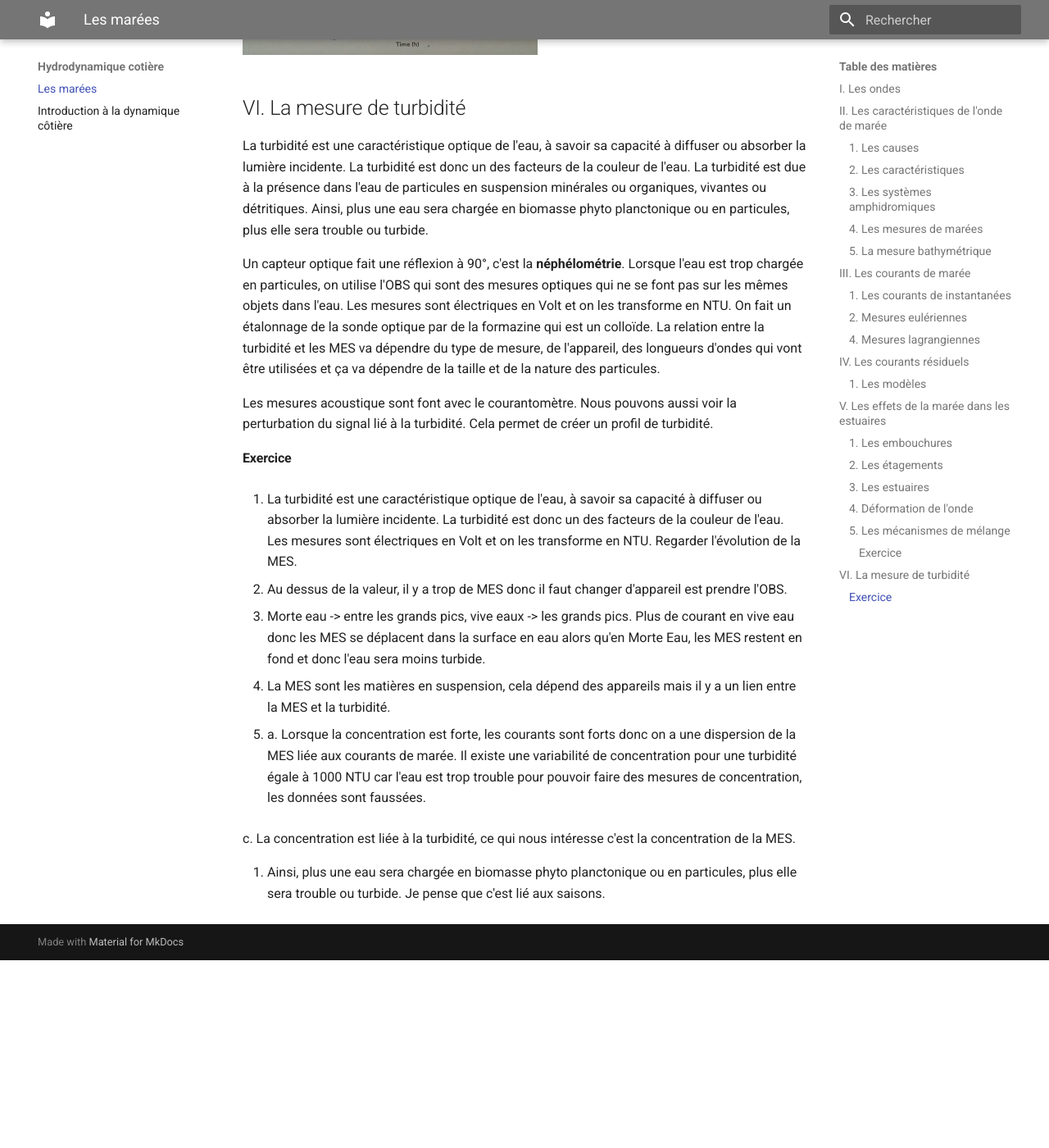
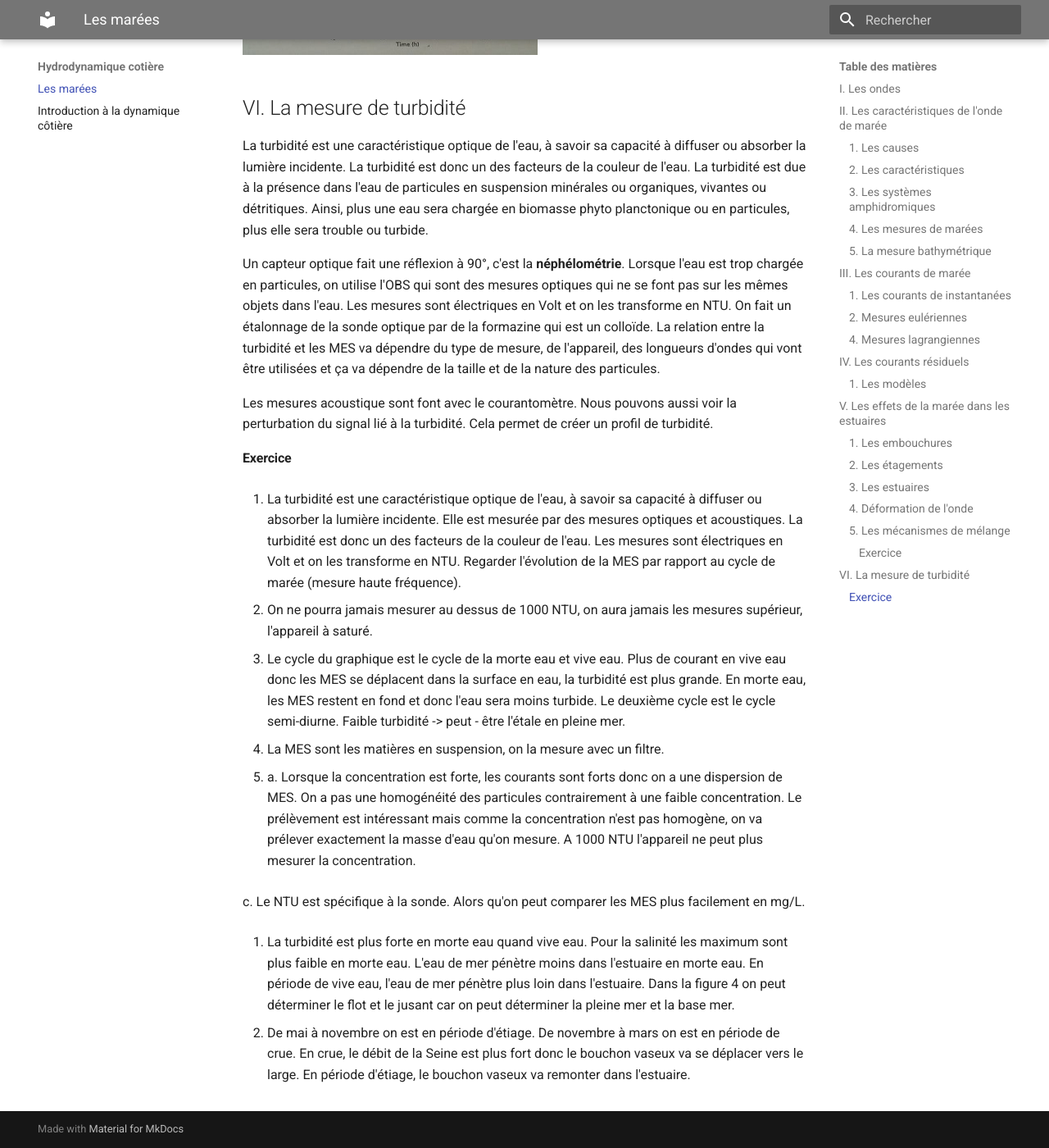
Before and after one commit to Lizeem/L3STcours, an MkDocs documentation site: the page built from Docs/Hydrodynamique cotière/Les marées.md, in a window 1280 px wide and 1400 px high, scrolled down 9554 px. Shown: the whole window at 82% size. Built offline with MkDocs 1.6.1 and Material for MkDocs 9.7.7, drawn with Linux system fonts in a browser that asks for light colours; before the commit the page ends 10725 px from its top, so only the background shows below that.

Commit message:
Update les marées

```diff
--- a/Docs/Hydrodynamique cotière/Les marées.md
+++ b/Docs/Hydrodynamique cotière/Les marées.md
@@ -220,17 +220,19 @@ Les mesures acoustique sont font avec le courantomètre. Nous pouvons aussi voir
 
 #### Exercice
 
-1. La turbidité est une caractéristique optique de l'eau, à savoir sa capacité à diffuser ou absorber la lumière incidente. La turbidité est donc un des facteurs de la couleur de l'eau. Les mesures sont électriques en Volt et on les transforme en NTU. Regarder l'évolution de la MES.
+1. La turbidité est une caractéristique optique de l'eau, à savoir sa capacité à diffuser ou absorber la lumière incidente. Elle est mesurée par des mesures optiques et acoustiques. La turbidité est donc un des facteurs de la couleur de l'eau. Les mesures sont électriques en Volt et on les transforme en NTU. Regarder l'évolution de la MES par rapport au cycle de marée (mesure haute fréquence).
 
-2. Au dessus de la valeur, il y a trop de MES donc il faut changer d'appareil est prendre l'OBS.
+2. On ne pourra jamais mesurer au dessus de 1000 NTU, on aura jamais les mesures supérieur, l'appareil à saturé.
 
-3.  Morte eau -> entre les grands pics, vive eaux -> les grands pics. Plus de courant en vive eau donc les MES se déplacent dans la surface en eau alors qu'en Morte Eau, les MES restent en fond et donc l'eau sera moins turbide.
+3. Le cycle du graphique est le cycle de la morte eau et vive eau. Plus de courant en vive eau donc les MES se déplacent dans la surface en eau, la turbidité est plus grande. En morte eau, les MES restent en fond et donc l'eau sera moins turbide. Le deuxième cycle est le cycle semi-diurne. Faible turbidité -> peut - être l'étale en pleine mer.
 
-4. La MES sont les matières en suspension, cela dépend des appareils mais il y a un lien entre la MES et la turbidité.
+4. La MES sont les matières en suspension, on la mesure avec un filtre.
 
 5.
-   a. Lorsque la concentration est forte, les courants sont forts donc on a une dispersion de la MES liée aux courants de marée. Il existe une variabilité de concentration pour une turbidité égale à 1000 NTU car l'eau est trop trouble pour pouvoir faire des mesures de concentration, les données sont faussées.
+   a. Lorsque la concentration est forte, les courants sont forts donc on a une dispersion de MES. On a pas une homogénéité des particules contrairement à une faible concentration. Le prélèvement est intéressant mais comme la concentration n'est pas homogène, on va prélever exactement la masse d'eau qu'on mesure. A 1000 NTU l'appareil ne peut plus mesurer la concentration.
 
-   c. La concentration est liée à la turbidité, ce qui nous intéresse c'est la concentration de la MES.
+   c. Le NTU est spécifique à la sonde. Alors qu'on peut comparer les MES plus facilement en mg/L.
 
-6.  Ainsi, plus une eau sera chargée en biomasse phyto planctonique ou en particules, plus elle sera trouble ou turbide. Je pense que c'est lié aux saisons.
+6. La turbidité est plus forte en morte eau quand vive eau. Pour la salinité les maximum sont plus faible en morte eau. L'eau de mer pénètre moins dans l'estuaire en morte eau. En période de vive eau, l'eau de mer pénètre plus loin dans l'estuaire. Dans la figure 4 on peut déterminer le flot et le jusant car on peut déterminer la pleine mer et la base mer.
+
+7. De mai à novembre on est en période d'étiage. De novembre à mars on est en période de crue. En crue, le débit de la Seine est plus fort donc le bouchon vaseux va se déplacer vers le large. En période d'étiage, le bouchon vaseux va remonter dans l'estuaire.
```
Also changed, not shown: 2 other files.
